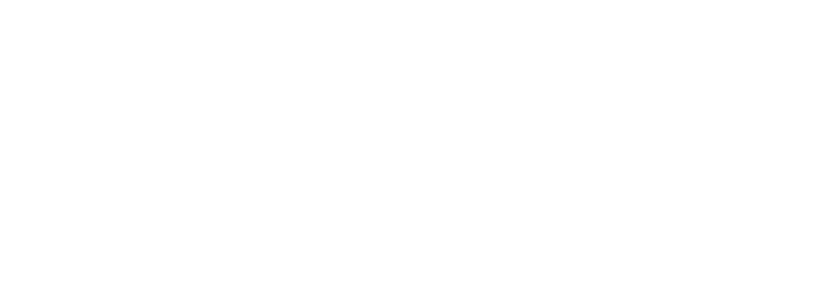
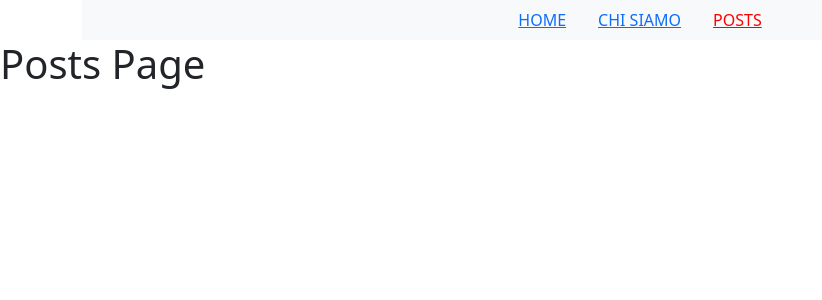
Before and after one commit to luigi-giordano/react-router, a React (Vite) app: page /posts in a window 1280 px wide. Before the commit this address had no page. Shown: the top 300 px of the page, without its empty margins (0-822 px from the left). Built offline with nearby package versions, Linux system fonts and the light colour scheme.

Commit message:
fix bootstrap to create a centralized navbar

```diff
--- a/src/App.jsx
+++ b/src/App.jsx
@@ -2,7 +2,7 @@
 import DefaultLayout from "./layouts/DefaultLayout"
 import HomePage from "./pages/HomePage"
 import AboutPage from "./pages/AboutPage"
-import ContactsPage from "./pages/ContactsPage"
+import PostsPage from "./pages/PostsPage"
 
 const App = () => {
   return (
@@ -11,7 +11,7 @@
         <Route Component={DefaultLayout}>
           <Route path="/" Component={HomePage} />
           <Route path="/about" Component={AboutPage} />
-          <Route path="/contacts" Component={ContactsPage} />
+          <Route path="/posts" Component={PostsPage} />
         </Route>
       </Routes>
     </BrowserRouter>
--- a/src/components/ListMenu.jsx
+++ b/src/components/ListMenu.jsx
@@ -2,13 +2,21 @@
 
 function ListMenu() {
   return (
-    <nav>
-      <ul>
-        <li><NavLink to='/'>HOME</NavLink></li>
-        <li><NavLink to='/about'>CHI SIAMO</NavLink></li>
-        <li><NavLink to='/contacts'>CONTATTI</NavLink></li>
-      </ul>
-    </nav>
+    <div class="container">
+      <nav class="navbar navbar-expand-lg navbar-light bg-light justify-content-center">
+        <ul class="navbar-nav">
+          <li class="nav-item mx-3">
+            <NavLink class="nav-link" to="/">HOME</NavLink>
+          </li>
+          <li class="nav-item mx-3">
+            <NavLink class="nav-link" to="/about">CHI SIAMO</NavLink>
+          </li>
+          <li class="nav-item mx-3">
+            <NavLink class="nav-link" to="/posts">POSTS</NavLink>
+          </li>
+        </ul>
+      </nav>
+    </div>
   )
 }
 
--- a/src/layouts/DefaultLayout.jsx
+++ b/src/layouts/DefaultLayout.jsx
@@ -13,11 +13,6 @@
         <Outlet />
 
       </main>
-      <footer>
-
-        FOOTER
-
-      </footer>
     </>
   )
 }
--- a/src/pages/ContactsPage.jsx
+++ /dev/null
@@ -1,9 +0,0 @@
-const ContactsPage = () => {
-  return (
-    <>
-      <h1>ContactsPage</h1>
-    </>
-  )
-}
-
-export default ContactsPage
--- /dev/null
+++ b/src/pages/PostsPage.jsx
@@ -0,0 +1,9 @@
+const PostsPage = () => {
+  return (
+    <>
+      <h1>Posts Page</h1>
+    </>
+  )
+}
+
+export default PostsPage
```
